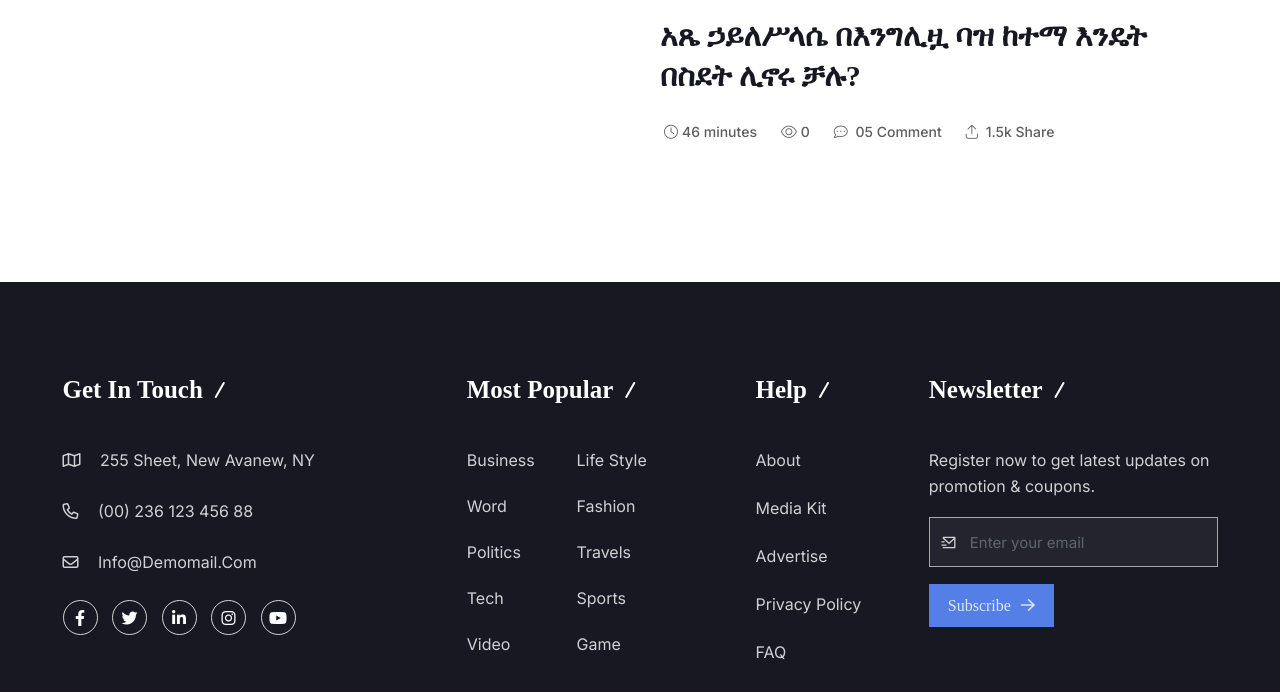
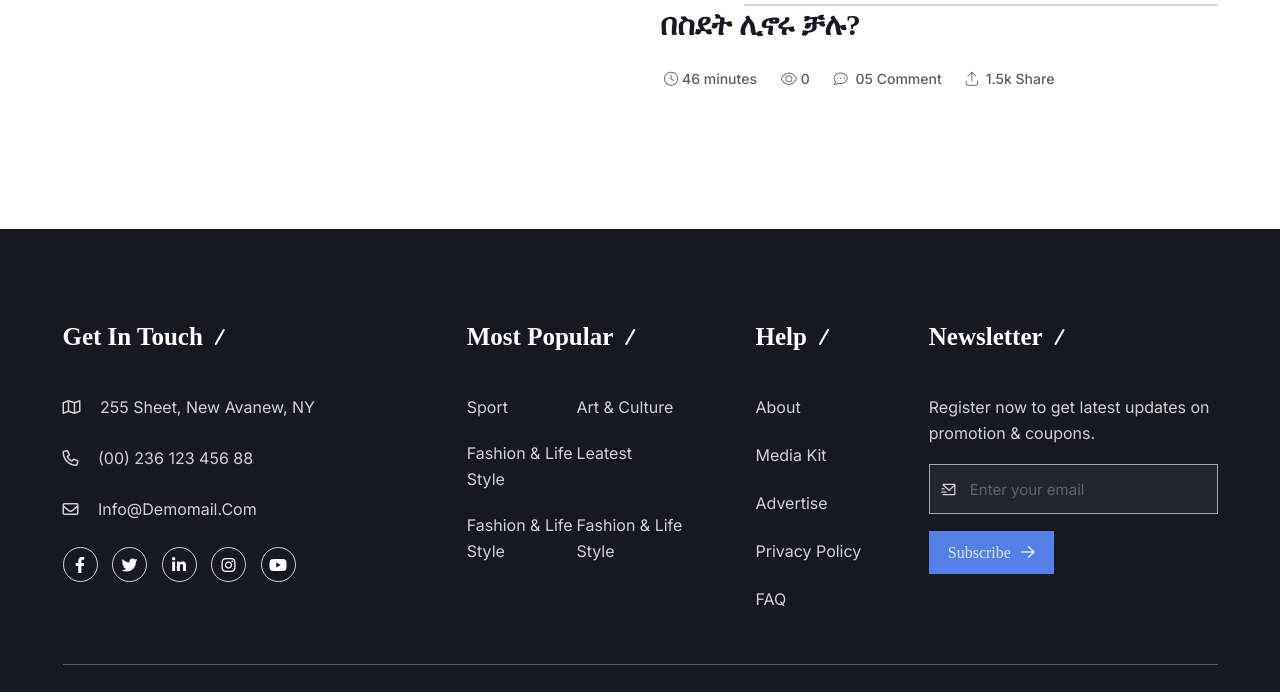
Before and after one commit to AlazarBekele/django-blog, a Django app: page / in a window 1280 px wide. Shown: the part 2340-3032 px from the top of the page. Run offline with Django 5.2, Linux system fonts and the light colour scheme; data comes from the database, SQL or seed files in the repository; some libraries are stand-ins or nearby versions; some web fonts are replaced.

Commit message:
Start Develope Footer Section

```diff
--- a/Base/templates/include/footer.html
+++ b/Base/templates/include/footer.html
@@ -38,16 +38,10 @@
                     </div>
                     <div class="echo-footer-most-popular">
                         <ul class="list-unstyled">
-                            <li><a href="#">Business</a></li>
-                            <li><a href="#">Life Style</a></li>
-                            <li><a href="#">Word</a></li>
-                            <li><a href="#">Fashion</a></li>
-                            <li><a href="#">Politics</a></li>
-                            <li><a href="#">Travels</a></li>
-                            <li><a href="#">Tech</a></li>
-                            <li><a href="#">Sports</a></li>
-                            <li><a href="#">Video</a></li>
-                            <li><a href="#">Game</a></li>
+
+                            {% for footer in footer %}
+                            <li><a href="#">{{footer.category}}</a></li>
+                            {% endfor %}
                         </ul>
                     </div>
                 </div>
--- a/Base/templates/include/header.html
+++ b/Base/templates/include/header.html
@@ -8,7 +8,7 @@
                     <div class="row align-items-center plr_md--30 plr_sm--30 plr--10">
                         <div class="col-xl-2 col-lg-2 col-md-7 col-sm-7 col-7">
                             <div class="echo-site-logo">
-                                <a class="logo-light" href="index.html"><img src="{% static 'assets/images/home-1/site-logo/site-logo.svg' %}" alt="Echo"></a>
+                                <a class="logo-light" href="index.html"><img src="https://img.icons8.com/?size=100&id=W5To6Q3gjDiK&format=png&color=000000" alt="Echo"></a>
                                 <a class="logo-dark" href="index.html"><img src="{% static 'assets/images/home-1/site-logo/site-logo-dark.svg' %}" alt="Echo"></a>
                             </div>
                         </div>
--- a/Base/templates/index.html
+++ b/Base/templates/index.html
@@ -3,6 +3,12 @@
 <!DOCTYPE html>
 <html lang="en" data-theme="light">
     {% include "include/head.html" %}
+
+    <link rel="shortcut icon" type="x-icon" href="https://media.istockphoto.com/id/1330788505/vector/news-paper-care-logo-template-design.webp?s=2048x2048&w=is&k=20&c=SbL66vJR1Y4UGPeIcWJUhC4e0i4-4UBcix5XsuvgV0M=">
+
+    <!-- Title name -->
+
+    <title>BBC Amharic</title>
 
 <body class="home-one">
     <!-- Start Top Header Area -->
@@ -24,9 +30,9 @@
                         <div class="col-xl-8 col-lg-7 col-md-12">
                             <div class="echo-hero-baner">
                                 <div class="echo-hero-banner-main-img  img-transition-scale">
-                                    <a href="{% url 'detail' latest_news.id  %}"><img class="banner-image-one img-hover" src="/media/{{latest_news.image}}" alt="Echo"></a>
+                                    <a href="{% url 'detail' latest_news.id  %}"><img class="banner-image-one img-hover" src="/media/{{latest_news.image}}" style="border-radius: 15px;" alt="Echo"></a>
                                 </div>
-                                <h3 class="echo-hero-title text-capitalize font-weight-bold"><a href="post-details.html" class="title-hover"> {{latest_news.title}}  </a></h3>
+                                <h5 class="echo-hero-title text-capitalize font-weight-bold"><a href="post-details.html" class="title-hover"> {{latest_news.title}}  </a></h5>
                                 <hr>
                                 <p class="echo-hero-discription">{{latest_news.description}}</p>
                                 <div class="echo-hero-area-titlepost-post-like-comment-share">
@@ -57,7 +63,7 @@
                                 <div class="echo-top-story first">
 
                                     <div class="echo-story-picture img-transition-scale">
-                                        <a href="post-details.html"><img src="/media/{{imgTop.image}}" alt="Echo" class="img-hover"></a>
+                                        <a href="post-details.html"><img style="border-radius: 7px;" src="/media/{{imgTop.image}}" alt="Echo" class="img-hover"></a>
                                     </div>
 
                                     <div class="echo-story-text">
@@ -76,7 +82,7 @@
                                  {% for news in top_stories%}
                                 <div class="echo-top-story">
                                     <div class="echo-story-picture img-transition-scale">
-                                        <a href="{% url 'detail' news.id %}"><img src="/media/{{news.image}}" alt="Echo" class="img-hover"></a>
+                                        <a href="{% url 'detail' news.id %}"><img style="border-radius: 5px;" src="/media/{{news.image}}" alt="Echo" class="img-hover"></a>
                                     </div>
                                     <div class="echo-story-text">
                                         <p><a href="{% url 'detail' news.id %}" class="title-hover fw-bold">{{news.title}}</a></p>
@@ -117,14 +123,14 @@
                             <div class="echo-trending-left-site-post">
                                 <div class="echo-trending-left-site-post-img img-transition-scale">
                                     <a href="post-details.html">
-                                        <img src="/media/{{trand.image}}" alt="Echo" class="img-hover">
+                                        <img src="/media/{{trand.image}}" style="border-radius: 10px;" alt="Echo" class="img-hover">
                                     </a>
                                 </div>
                                 <div class="echo-trending-right-site-post-title">
-                                    <h5><a href="post-details.html" class="text-capitalize title-hover">{{trand.title}}</a></h5>
+                                    <h6><a href="post-details.html" class="text-capitalize title-hover">{{trand.title}}</a></h6>
                                     <div class="echo-trending-post-bottom-icons">
-                                        <a href="#" class="pe-none"><i class="fa-light fa-clock"></i>{{trand.view}}</a>
-                                        <a href="#" class="pe-none"><i class="fa-light fa-eye"></i> 3.5k Views</a>
+                                        <a href="#" class="pe-none"><i class="fa-light fa-clock">{{trand.created | timesince}}</i></a>
+                                        <a href="#" class="pe-none"><i class="fa-light fa-eye"></i>{{trand.view}}</a>
                                     </div>
                                 </div>
                             </div>
@@ -141,11 +147,11 @@
                             <div class="echo-trending-right-site-post">
                                 <div class="echo-trending-right-site-post-img img-transition-scale">
                                     <a href="post-details.html">
-                                        <img src="/media/{{largeTrand.image}}" alt="Echo" class="img-hover">
+                                        <img src="/media/{{largeTrand.image}}" style="border-radius: 15px;" alt="Echo" class="img-hover">
                                     </a>
                                 </div>
                                 <div class="echo-trending-right-site-post-title">
-                                    <h4 class="text-capitalize"><a href="post-details.html" class="title-hover">{{largeTrand.title}}</a></h4>
+                                    <h6 class="text-capitalize"><a href="post-details.html" class="title-hover">{{largeTrand.title}}</a></h6>
                                 </div>
                                 <div class="echo-trending-right-site-like-comment-share-icons">
                                     <div class="echo-trending-right-like-comment-content">
--- a/Base/views.py
+++ b/Base/views.py
@@ -6,6 +6,7 @@
     latest_news = News.objects.filter().order_by('-created').first()
     top_stories = News.objects.filter().order_by('created')[:4]
     imgTop = News.objects.filter().order_by('-title').last()
+    footer = News.objects.filter().order_by('title')[:8]
 
     trand = News.objects.filter().order_by('-title')[:3]
     largeTrand = News.objects.filter().order_by('category')[:2]
@@ -23,6 +24,8 @@
 
 
         'head' : head,
+
+        'footer' : footer,
     }
     return render(request, 'index.html', context=context)
 
```
